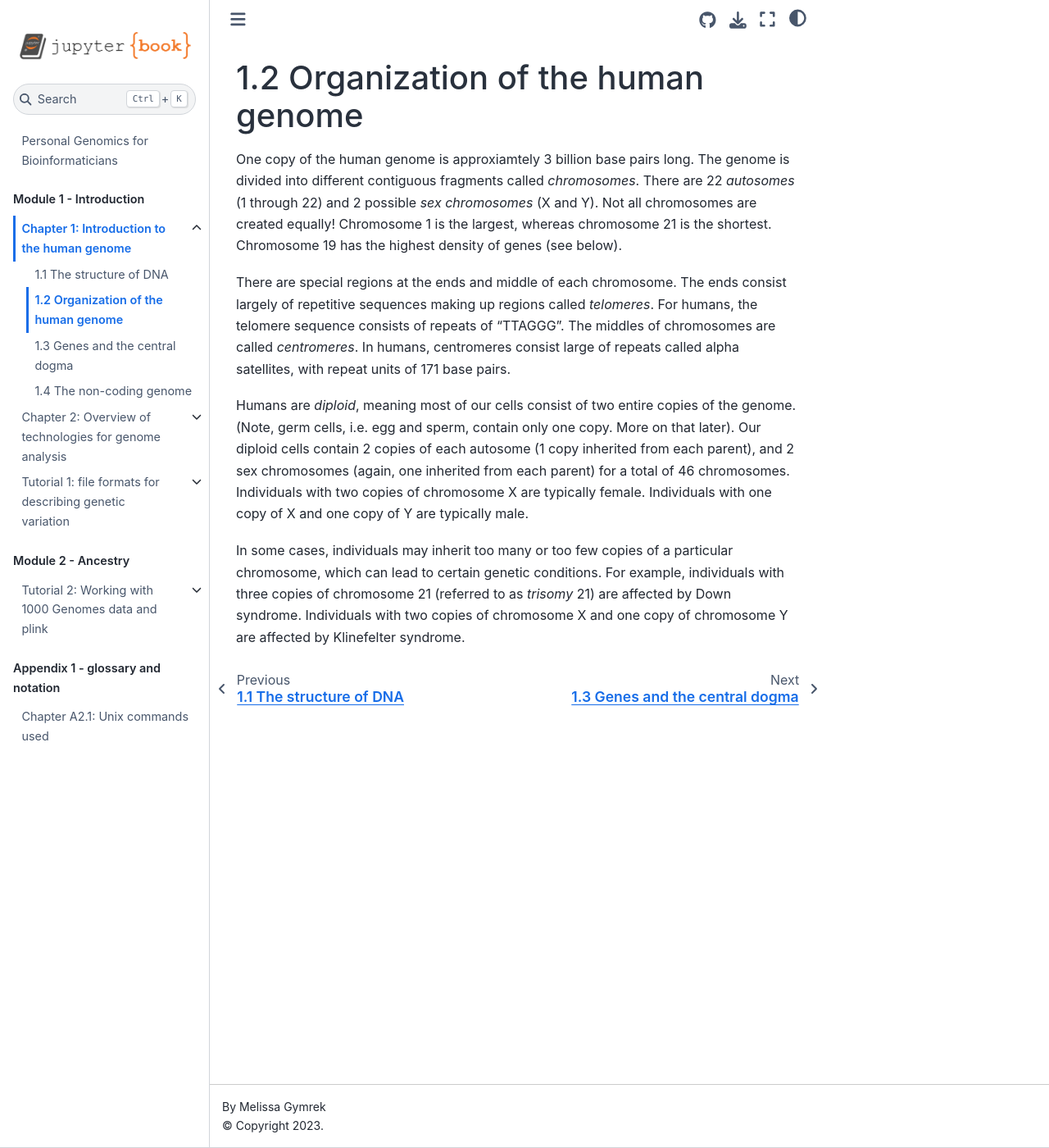
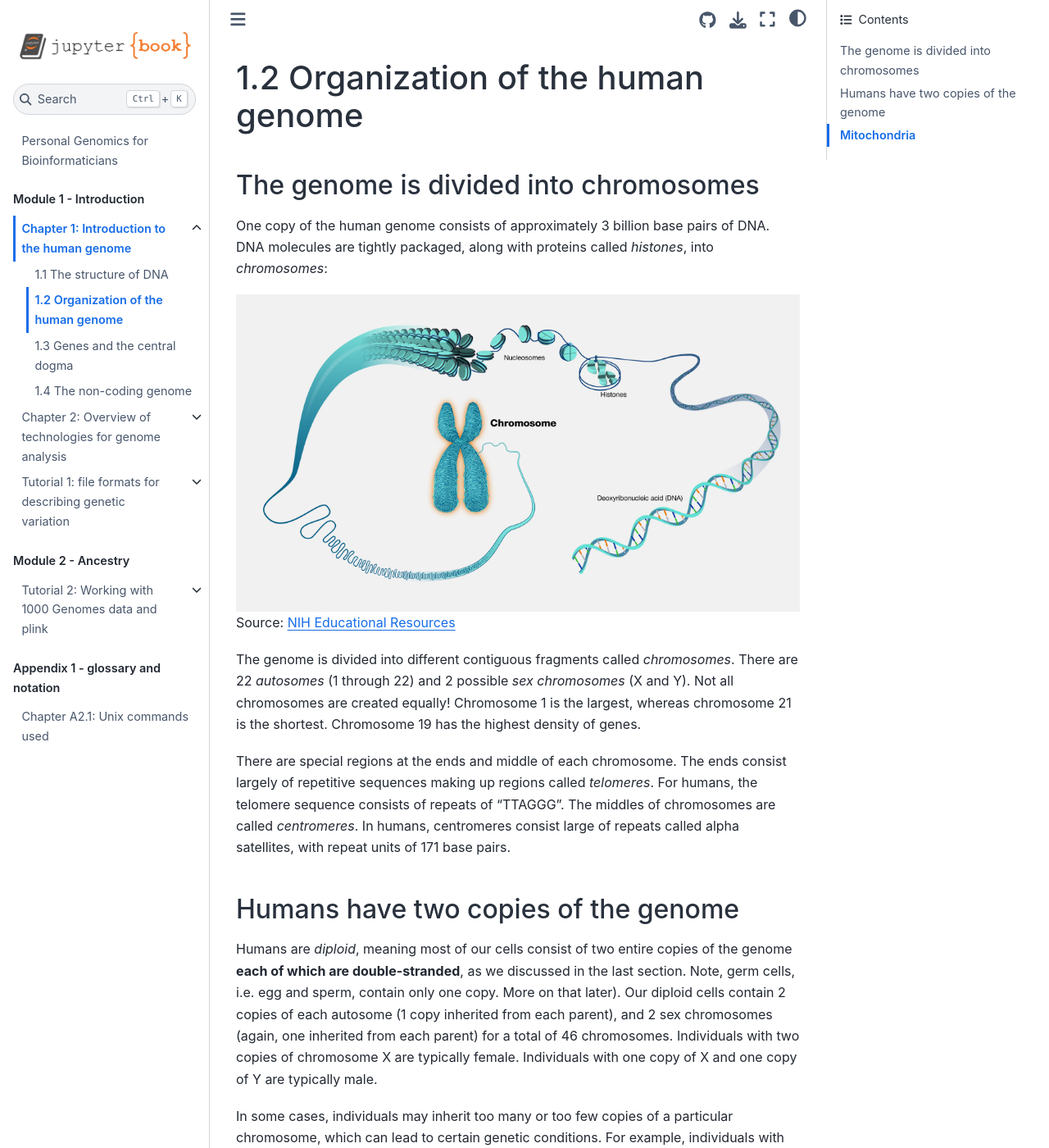
Before and after one commit to gymrek-lab/personal-genomics-textbook, a Jupyter Book: the page built from intro/genome/genome_organization.md, in a window 1280 px wide and 1400 px high. Shown: the whole window at 82% size. Built offline with Jupyter Book 1.0.4 settings and Sphinx 7.4.7 and the Sphinx Book theme 1.1.4, drawn with Linux system fonts in a browser that asks for light colours; some of the changed text lies outside the part shown.

```diff
--- a/_toc.yml
+++ b/_toc.yml
@@ -12,7 +12,6 @@ parts:
         - file: intro/genome/genome_organization
         - file: intro/genome/central_dogma
         - file: intro/genome/noncoding
-#        - file: intro/genome/review_questions
       - file: intro/intro_genome_tech
         sections:
         - file: intro/tech/genotype_arrays
@@ -85,3 +84,6 @@ parts:
 #    chapters:
 #      - file: appendix/linear_algebra
 #      - file: appendix/hmm
+#  - caption: References
+#    chapters:
+#      - file: references
--- a/intro/genome/genome_organization.md
+++ b/intro/genome/genome_organization.md
@@ -1,10 +1,25 @@
 # 1.2 Organization of the human genome
 
-One copy of the human genome is approxiamtely 3 billion base pairs long. The genome is divided into different contiguous fragments called *chromosomes*. There are 22 *autosomes* (1 through 22) and 2 possible *sex chromosomes* (X and Y).
-Not all chromosomes are created equally! Chromosome 1 is the largest, whereas chromosome 21 is the shortest. Chromosome 19 has the highest density of genes (see below).
+## The genome is divided into chromosomes
+
+One copy of the human genome consists of approximately 3 billion base pairs of DNA. DNA molecules are tightly packaged, along with proteins called *histones*, into *chromosomes*:
+
+![DNA](images/Chromosome.jpg)
+Source: [NIH Educational Resources](https://www.genome.gov/genetics-glossary/Chromosome)
+
+The genome is divided into different contiguous fragments called *chromosomes*. There are 22 *autosomes* (1 through 22) and 2 possible *sex chromosomes* (X and Y).
+Not all chromosomes are created equally! Chromosome 1 is the largest, whereas chromosome 21 is the shortest. Chromosome 19 has the highest density of genes.
 
 There are special regions at the ends and middle of each chromosome. The ends consist largely of repetitive sequences making up regions called *telomeres*. For humans, the telomere sequence consists of repeats of "TTAGGG". The middles of chromosomes are called *centromeres*. In humans, centromeres consist large of repeats called alpha satellites, with repeat units of 171 base pairs.
 
-Humans are *diploid*, meaning most of our cells consist of two entire copies of the genome. (Note, germ cells, i.e. egg and sperm, contain only one copy. More on that later). Our diploid cells contain 2 copies of each autosome (1 copy inherited from each parent), and 2 sex chromosomes (again, one inherited from each parent) for a total of 46 chromosomes. Individuals with two copies of chromosome X are typically female. Individuals with one copy of X and one copy of Y are typically male.
+## Humans have two copies of the genome
+
+Humans are *diploid*, meaning most of our cells consist of two entire copies of the genome **each of which are double-stranded**, as we discussed in the last section. Note, germ cells, i.e. egg and sperm, contain only one copy. More on that later). Our diploid cells contain 2 copies of each autosome (1 copy inherited from each parent), and 2 sex chromosomes (again, one inherited from each parent) for a total of 46 chromosomes. Individuals with two copies of chromosome X are typically female. Individuals with one copy of X and one copy of Y are typically male.
 
 In some cases, individuals may inherit too many or too few copies of a particular chromosome, which can lead to certain genetic conditions. For example, individuals with three copies of chromosome 21 (referred to as *trisomy* 21) are affected by Down syndrome. Individuals with two copies of chromosome X and one copy of chromosome Y are affected by Klinefelter syndrome.
+
+## Mitochondria
+
+In addition to the 46 chromosome copies, our cells also have *mitochondria*, which actually has its own genome! The mitochdondrial genome is around 16.5kb and consists of a circular DNA molecule. Each cell in your body may contain many (thousands) of mitochondria, and thus will have many copies of the mitochondrial genome. Mitchondrial genomes are typically maternally inherited, meaning your mitchondrial genome will be identical to your mom's, with no contribution from your dad.
+
+We will mostly ignore the mitochondrial genome in this course, but it will come up again when we talk about genetic genealogy. Mutations in the mitochondrial genome can also result in a wide range of disorders.
--- a/references.bib
+++ /dev/null
@@ -1,2 +0,0 @@
----
----
```
Also changed, not shown: intro/genome/central_dogma.md (+5 -4 lines), intro/genome/review_questions.md (deleted, +0 -3 lines), intro/genome/structure_DNA.md (+8 -2 lines), intro/genome/images/Chromosome.jpg (added), intro/genome/images/DNA.jpg (added).
